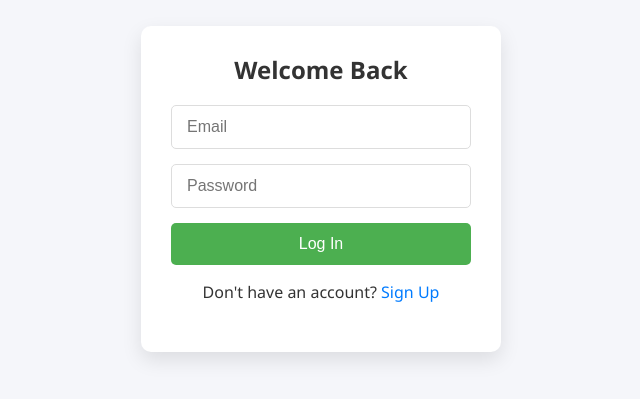
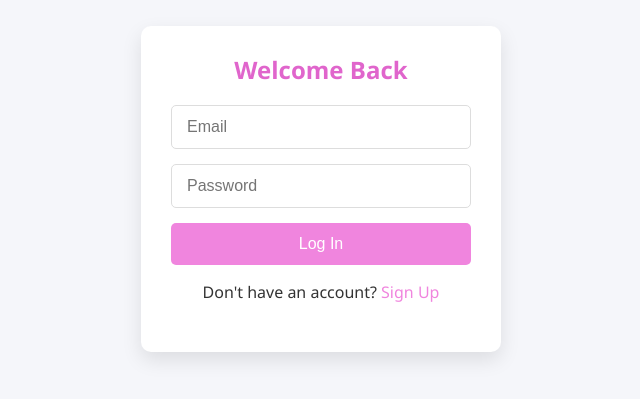
Before and after one commit to RehabSalah123/My-portfolio, a plain HTML site: page login.html in a window 1280 px wide. Shown: the part 211-610 px from the top of the page, without its empty margins (319-959 px from the left). Drawn offline with Linux system fonts and the light colour scheme.

Commit message:
add all files

```diff
--- a/style.css
+++ b/style.css
@@ -944,7 +944,7 @@ section {
 .auth-form h2 {
   margin-bottom: 20px;
   text-align: center;
-  color: #333;
+  color: #e065cc;
 }
 
 .auth-form input {
@@ -959,7 +959,7 @@ section {
 .auth-form button {
   width: 100%;
   padding: 12px;
-  background-color: #4CAF50;
+  background-color: #f085de;
   border: none;
   color: white;
   font-size: 16px;
@@ -969,7 +969,7 @@ section {
 }
 
 .auth-form button:hover {
-  background-color: #45a049;
+  background-color: #e065cc;
 }
 
 .auth-form p {
@@ -978,7 +978,7 @@ section {
 }
 
 .auth-form a {
-  color: #007BFF;
+  color: #f085de;
   text-decoration: none;
 }
 
```
